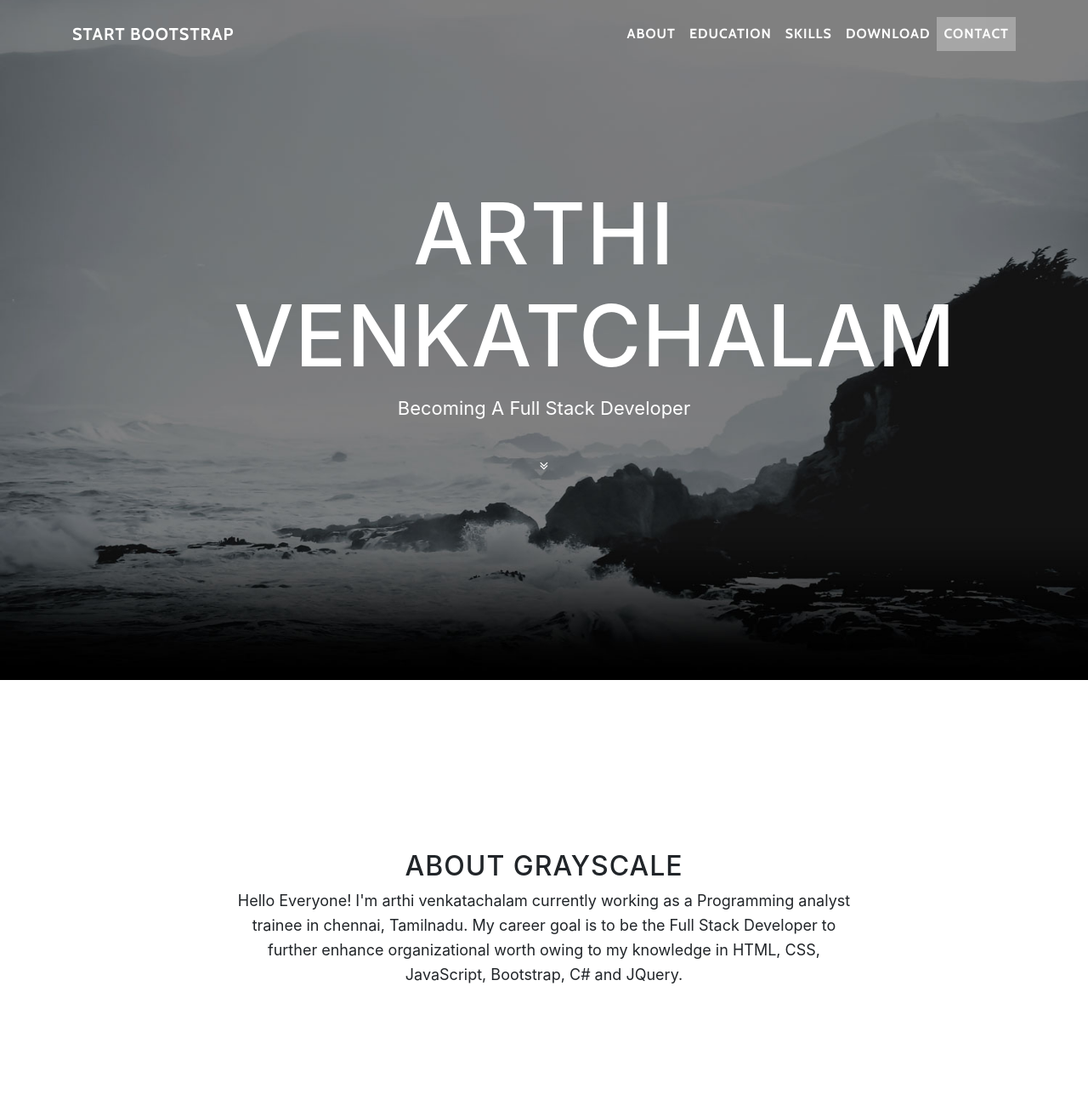
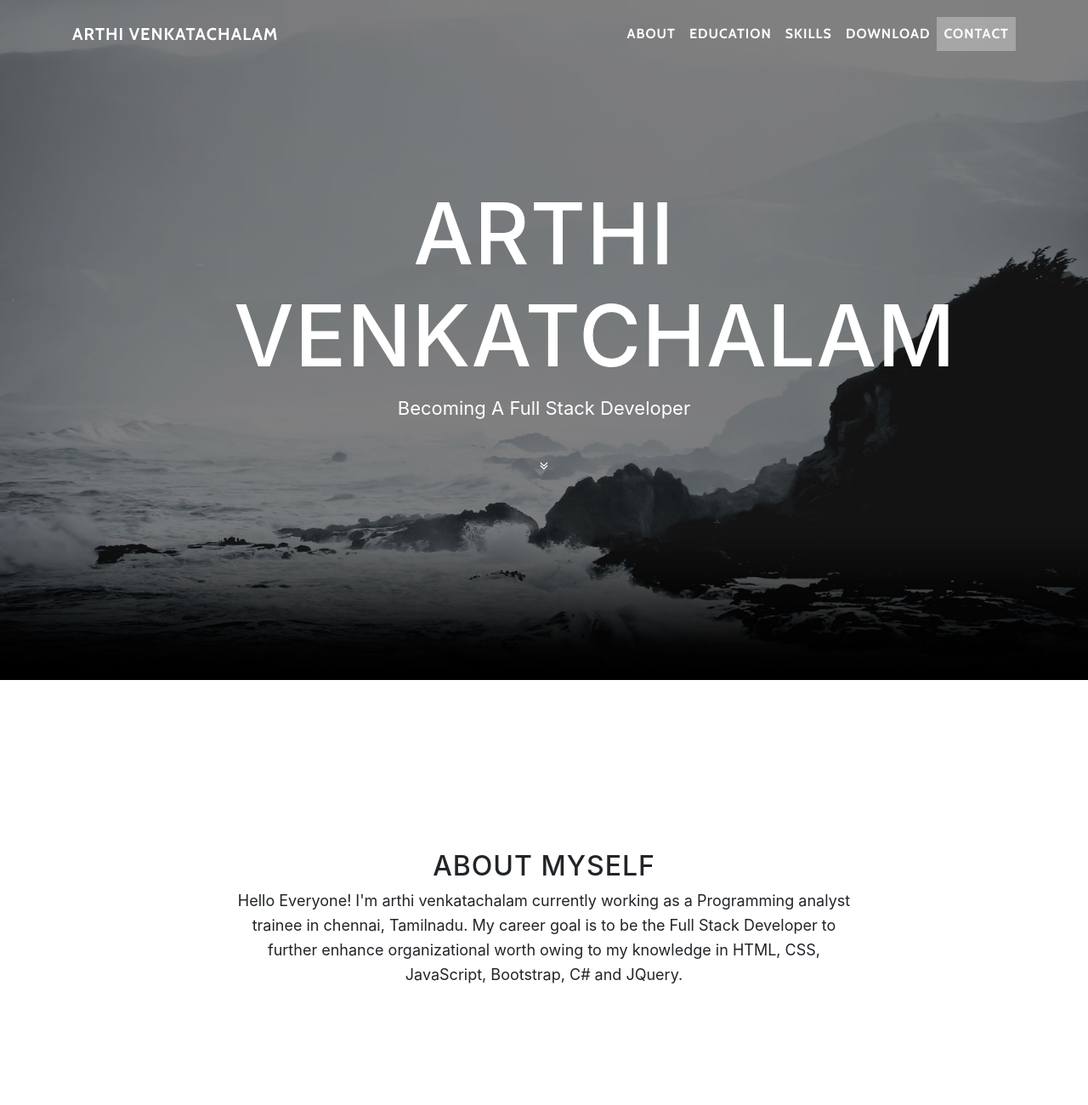
Before and after one commit to ArthiHari/ArthiHari.github.io, a website with bundled scripts: page index.html in a window 1280 px wide. Shown: the top 1300 px of the page at 85% size. Built offline with nearby package versions, Linux system fonts and the light colour scheme.

Commit message:
corrections

```diff
--- a/index.html
+++ b/index.html
@@ -21,7 +21,7 @@
     <!-- Navigation -->
     <nav class="navbar navbar-expand-lg navbar-light fixed-top" id="mainNav">
         <div class="container">
-            <a class="navbar-brand js-scroll-trigger" href="#page-top">Start Bootstrap</a>
+            <a class="navbar-brand js-scroll-trigger" href="#page-top">Arthi Venkatachalam</a>
             <button class="navbar-toggler navbar-toggler-right" type="button" data-toggle="collapse" data-target="#navbarResponsive" aria-controls="navbarResponsive" aria-expanded="false" aria-label="Toggle navigation">
                 Menu
                 <i class="fa fa-bars"></i>
@@ -71,7 +71,7 @@
         <div class="container">
             <div class="row">
                 <div class="col-lg-8 mx-auto">
-                    <h2>About Grayscale</h2>
+                    <h2>About Myself</h2>
                     <p>
                         Hello Everyone! I'm arthi venkatachalam currently working as a Programming analyst trainee
                         in chennai, Tamilnadu.
@@ -195,7 +195,7 @@
     <!-- Footer -->
     <footer>
         <div class="container text-center">
-            <p>Copyright &copy; Your Website 2017</p>
+            <p>Copyright &copy;2017</p>
         </div>
     </footer>
     <!-- Bootstrap core JavaScript -->
```
